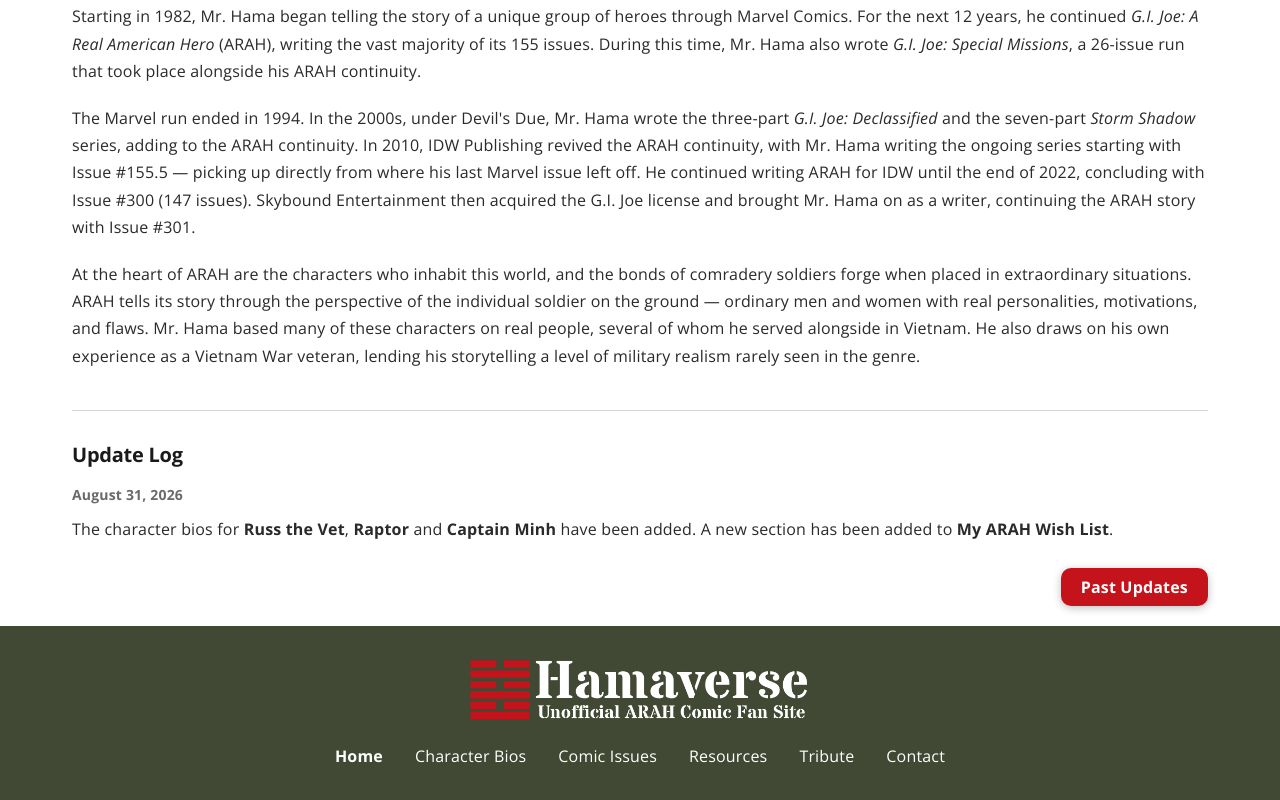
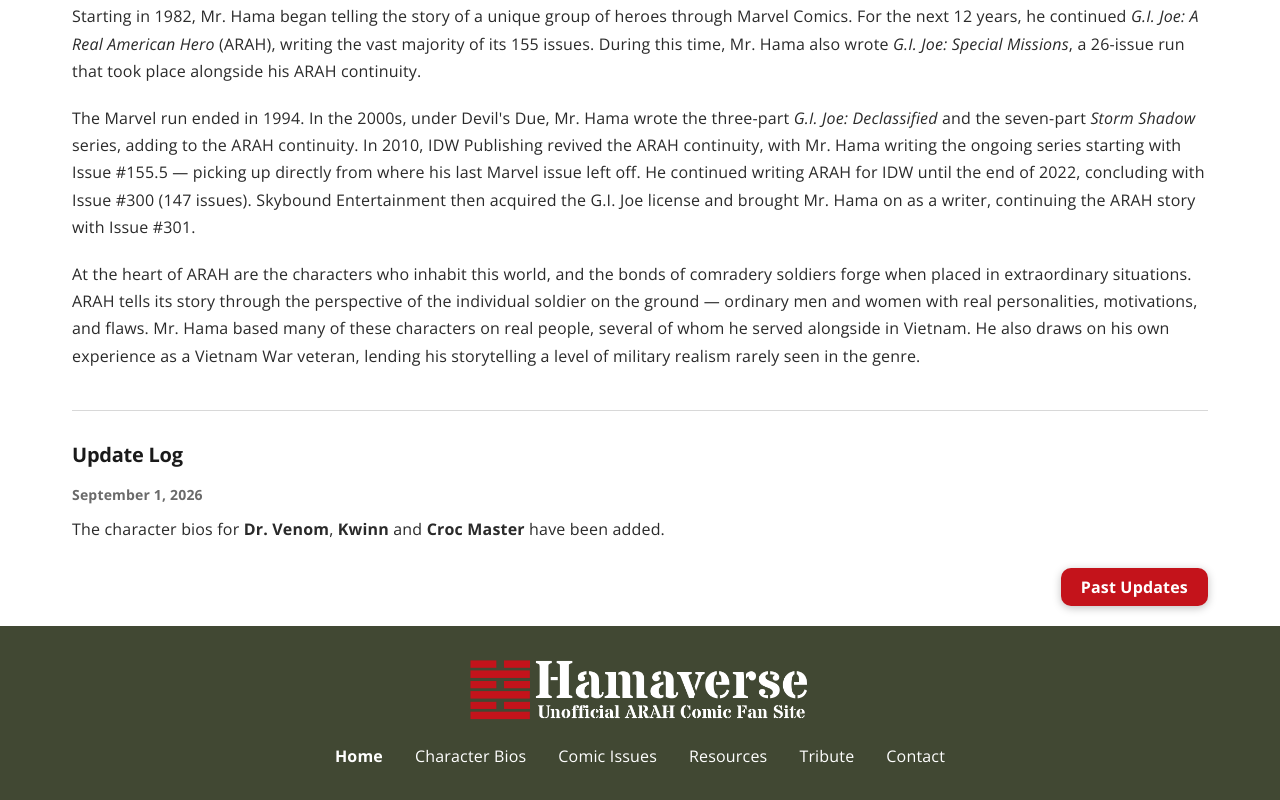
Before and after one commit to mark-tasaka/react-hamaverse, a React (Vite) app: page / in a window 1280 px wide. Shown: the part 811-1611 px from the top of the page. Built offline with nearby package versions, Linux system fonts and the light colour scheme.

Commit message:
update log

```diff
--- a/src/pages/Home.tsx
+++ b/src/pages/Home.tsx
@@ -25,9 +25,9 @@
 
         <div className="update-log">
           <h2 className="update-log-title">Update Log</h2>
-          <p className="update-log-date">August 31, 2026</p>
+          <p className="update-log-date">September 1, 2026</p>
           <p className="update-log-entry">
-            The character bios for <Link to="/character-bios/Russ">Russ the Vet</Link>, <Link to="/character-bios/Raptor">Raptor</Link> and <Link to="/character-bios/Minh">Captain Minh</Link> have been added. A new section has been added to <Link to="/WishList">My ARAH Wish List</Link>.
+            The character bios for <Link to="/character-bios/Venom">Dr. Venom</Link>, <Link to="/character-bios/Kwinn">Kwinn</Link> and <Link to="/character-bios/CrocMaster">Croc Master</Link> have been added.
           </p>
 
           <div className="btn-row">
--- a/src/pages/Updates.tsx
+++ b/src/pages/Updates.tsx
@@ -5,6 +5,11 @@
   return (
     <section className="container">
       <h1 className="updates-title">Past Updates</h1>
+
+      <p className="update-log-date">August 31, 2026</p>
+      <p className="update-log-entry">
+        The character bios for <Link to="/character-bios/Russ">Russ the Vet</Link>, <Link to="/character-bios/Raptor">Raptor</Link> and <Link to="/character-bios/Minh">Captain Minh</Link> have been added. A new section has been added to <Link to="/WishList">My ARAH Wish List</Link>.
+      </p>
 
       <p className="update-log-date">August 30, 2026</p>
       <p className="update-log-entry">
```
